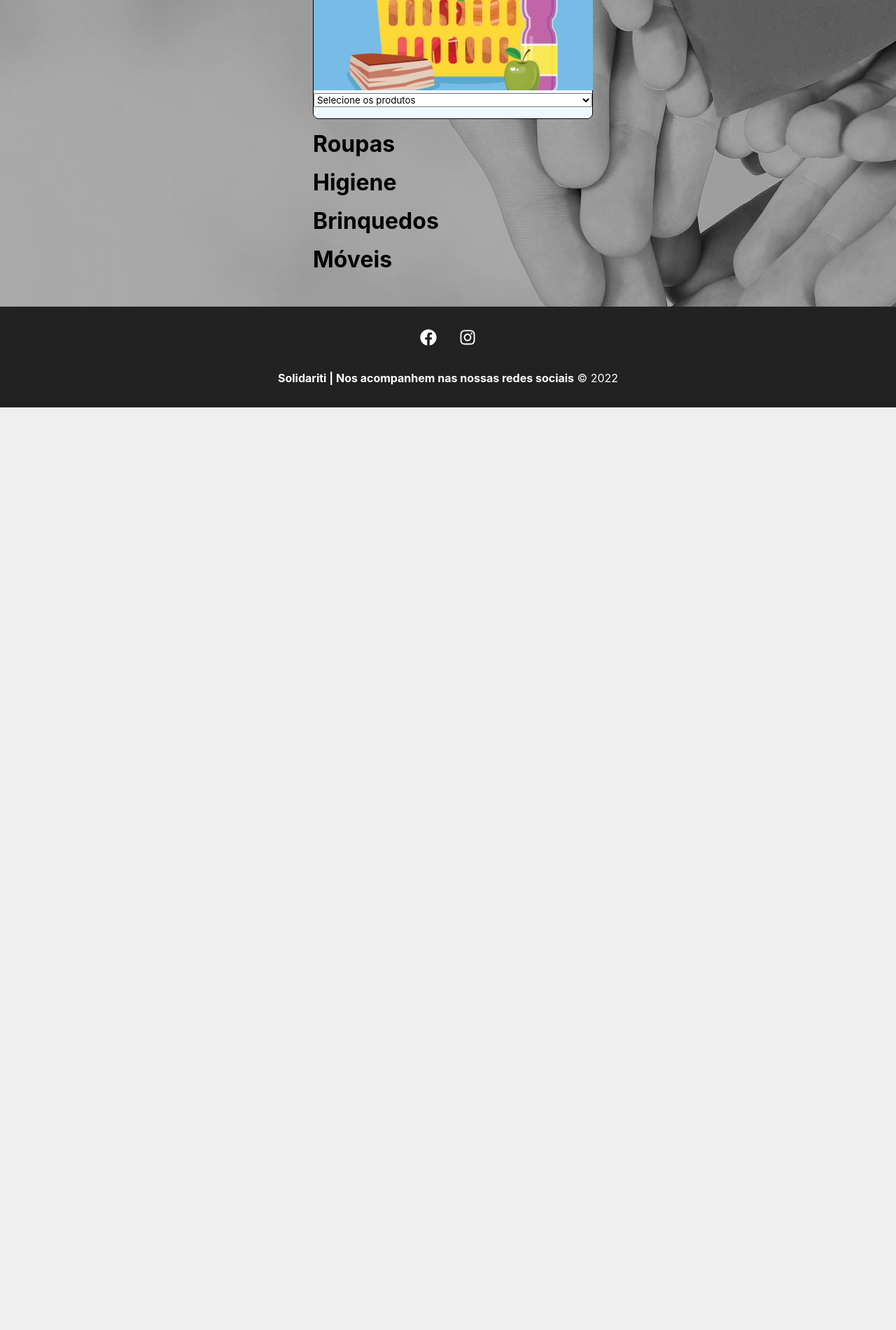
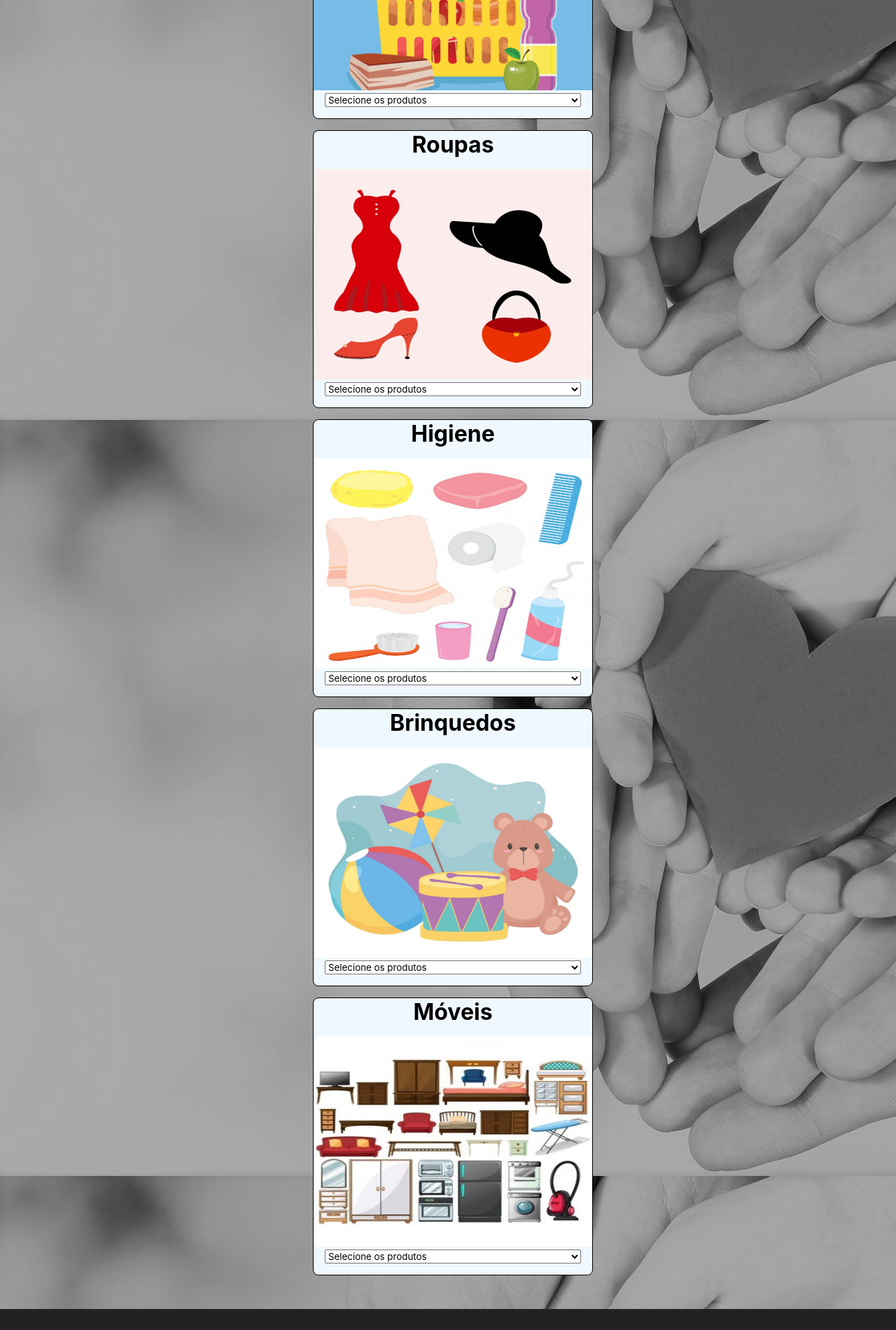
Before and after one commit to anapaulaghix/app-js, a React (Create React App) app: page /Doar in a window 1280 px wide. Shown: the part 480-2380 px from the top of the page at 70% size. Before the commit the page ends 1062 px from the top, so only its background shows below. Built offline with nearby package versions, Linux system fonts and the light colour scheme.

Commit message:
update produtos

```diff
--- a/src/components/form/Select.module.css
+++ b/src/components/form/Select.module.css
@@ -2,6 +2,8 @@
     display: flex;
     flex-direction: column;
     margin-bottom: 1em;
+    margin-left: 1em;
+    margin-right: 1em;
 }
 .form_control input{
     padding: .7em;
--- a/src/components/project/Alimentos.module.css
+++ b/src/components/project/Alimentos.module.css
@@ -8,6 +8,11 @@
 }
 
 .img{
-    width: 399px;
+    image-orientation: from-image;
+    width: 398px;
     height: 300px;
 }
+
+h1{
+    text-align: center;
+}
--- a/src/components/project/Brinquedos.js
+++ b/src/components/project/Brinquedos.js
@@ -1,6 +1,14 @@
+import Select from '../form/Select'
+import img from '../../img/brinquedo.jpg'
+import styles from './Alimentos.module.css'
+
 function Brinquedos(){
     return(
+        <div className={styles.container}>
         <h1>Brinquedos</h1>
+        <img className={styles.img} src={img} alt='logobrinquedo'></img>
+        <Select />
+        </div>
     )
 }
 
--- a/src/components/project/Higiene.js
+++ b/src/components/project/Higiene.js
@@ -1,6 +1,15 @@
+import Select from '../form/Select'
+import img from '../../img/higiene.jpg'
+import styles from './Alimentos.module.css'
+
+
 function Higiene(){
     return(
+        <div className={styles.container}>
         <h1>Higiene</h1>
+        <img className={styles.img} src={img} alt='logobrinquedo'></img>
+        <Select />
+        </div>
     )
 }
 
--- a/src/components/project/Moveis.js
+++ b/src/components/project/Moveis.js
@@ -1,6 +1,15 @@
+import Select from '../form/Select'
+import img from '../../img/moveis.jpg'
+import styles from './Alimentos.module.css'
+
+
 function Moveis(){
     return(
+        <div className={styles.container}>
         <h1>Móveis</h1>
+        <img className={styles.img} src={img} alt='logobrinquedo'></img>
+        <Select />
+        </div>
     )
 }
 
--- a/src/components/project/Roupas.js
+++ b/src/components/project/Roupas.js
@@ -1,6 +1,14 @@
+import Select from '../form/Select'
+import img from '../../img/roupas.jpg'
+import styles from './Alimentos.module.css'
+
 function Roupas(){
     return(
+        <div className={styles.container}>
         <h1>Roupas</h1>
+        <img className={styles.img} src={img} alt='logobrinquedo'></img>
+        <Select />
+        </div>
     )
 }
 
```
Also changed, not shown: src/img/roupas.jpg (added), 1 other file (tests, documents, lock files or other folders).
